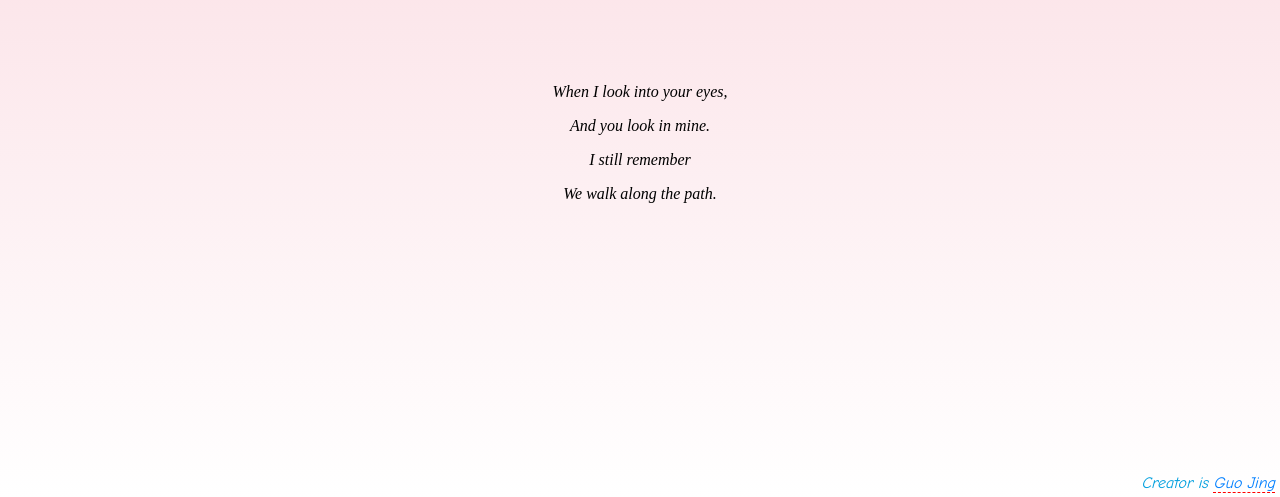
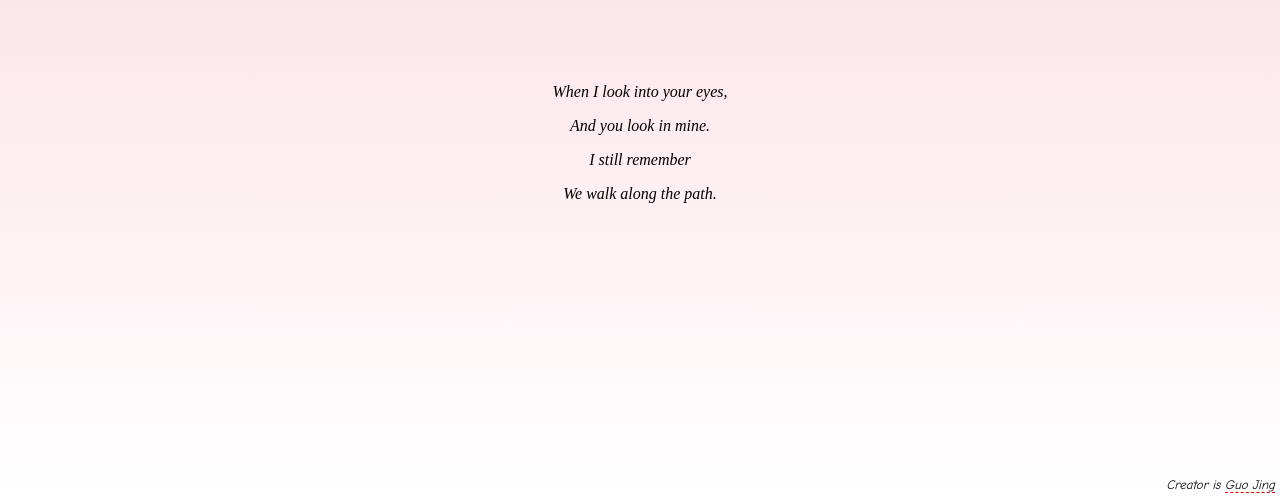
Before and after one commit to guojing0/I-see-you, a plain HTML site: page index.html in a window 1280 px wide. Shown: the part 303-800 px from the top of the page. Drawn offline with Linux system fonts and the light colour scheme.

Commit message:
font color and size.

```diff
--- a/css/style.css
+++ b/css/style.css
@@ -1,6 +1,6 @@
 a {
     border-bottom: 1px dashed Red;
-    color: #007FFF;
+    color: #121111;
     text-decoration: none;
 }
 
--- a/index.html
+++ b/index.html
@@ -22,7 +22,8 @@
     .intro {
 	font-family: 'Comic Sans MS', cursive;
         font-style: italic;
-	color: #019FDE;
+	font-size: 13px;
+	color: #121111;
         margin: auto;
 	position: absolute; bottom: 5px; right: 5px;
     }
```
